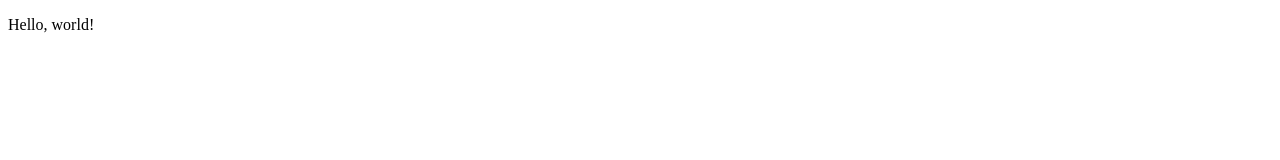
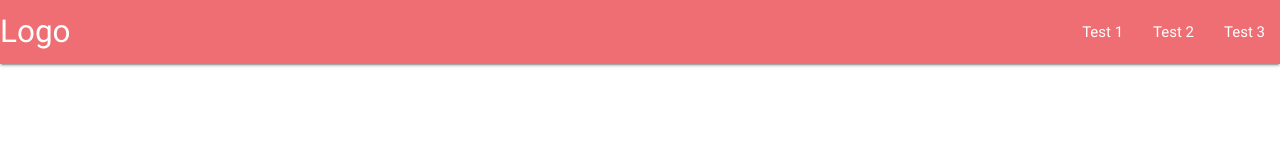
Before and after one commit to SpotiLyfe/SpotiLyfe.github.io, a website: page index.html in a window 1280 px wide. Drawn offline with nearby package versions, Linux system fonts and the light colour scheme.

Commit message:
Add materialize css template

```diff
--- a/index.html
+++ b/index.html
@@ -1,8 +1,26 @@
 <!DOCTYPE html>
 <head>
     <title>Spotilyfe</title>
+
+     <!-- Compiled and minified CSS -->
+    <link rel="stylesheet" href="https://cdnjs.cloudflare.com/ajax/libs/materialize/0.100.2/css/materialize.min.css">
+
     <link rel="stylesheet" type="text/css" href="index.css" />
 </head>
 <body>
-    <p>Hello, world!</p>
+    <nav>
+        <div class="nav-wrapper">
+            <a href="#" class="brand-logo">Logo</a>
+            <ul id="nav-mobile" class="right hide-on-med-and-down">
+            <li><a href="#">Test 1</a></li>
+            <li><a href="#">Test 2</a></li>
+            <li><a href="#">Test 3</a></li>
+            </ul>
+        </div>
+    </nav>
+
+    <!-- JQuery -->
+    <script type="text/javascript" src="https://code.jquery.com/jquery-3.2.1.min.js"></script>
+    <!-- Compiled and minified JavaScript -->
+    <script src="https://cdnjs.cloudflare.com/ajax/libs/materialize/0.100.2/js/materialize.min.js"></script>
 </body>
--- a/package.json
+++ b/package.json
@@ -18,6 +18,7 @@
   },
   "homepage": "https://github.com/SpotiLyfe/SpotiLyfe.github.io#readme",
   "dependencies": {
-    "http-server": "^0.10.0"
+    "http-server": "^0.10.0",
+    "jquery": "^3.2.1"
   }
 }
```
Also changed, not shown: 1 other file.
